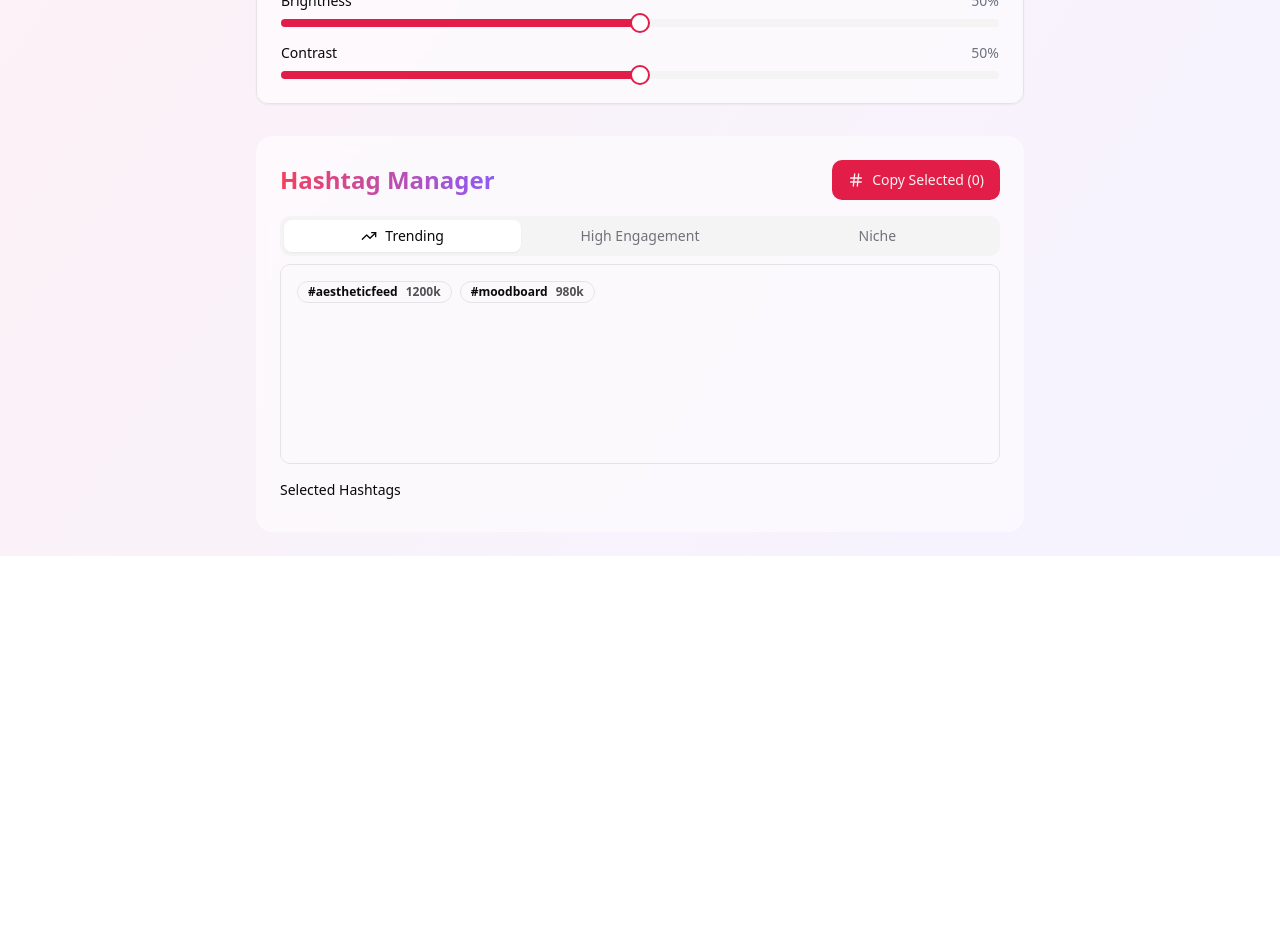
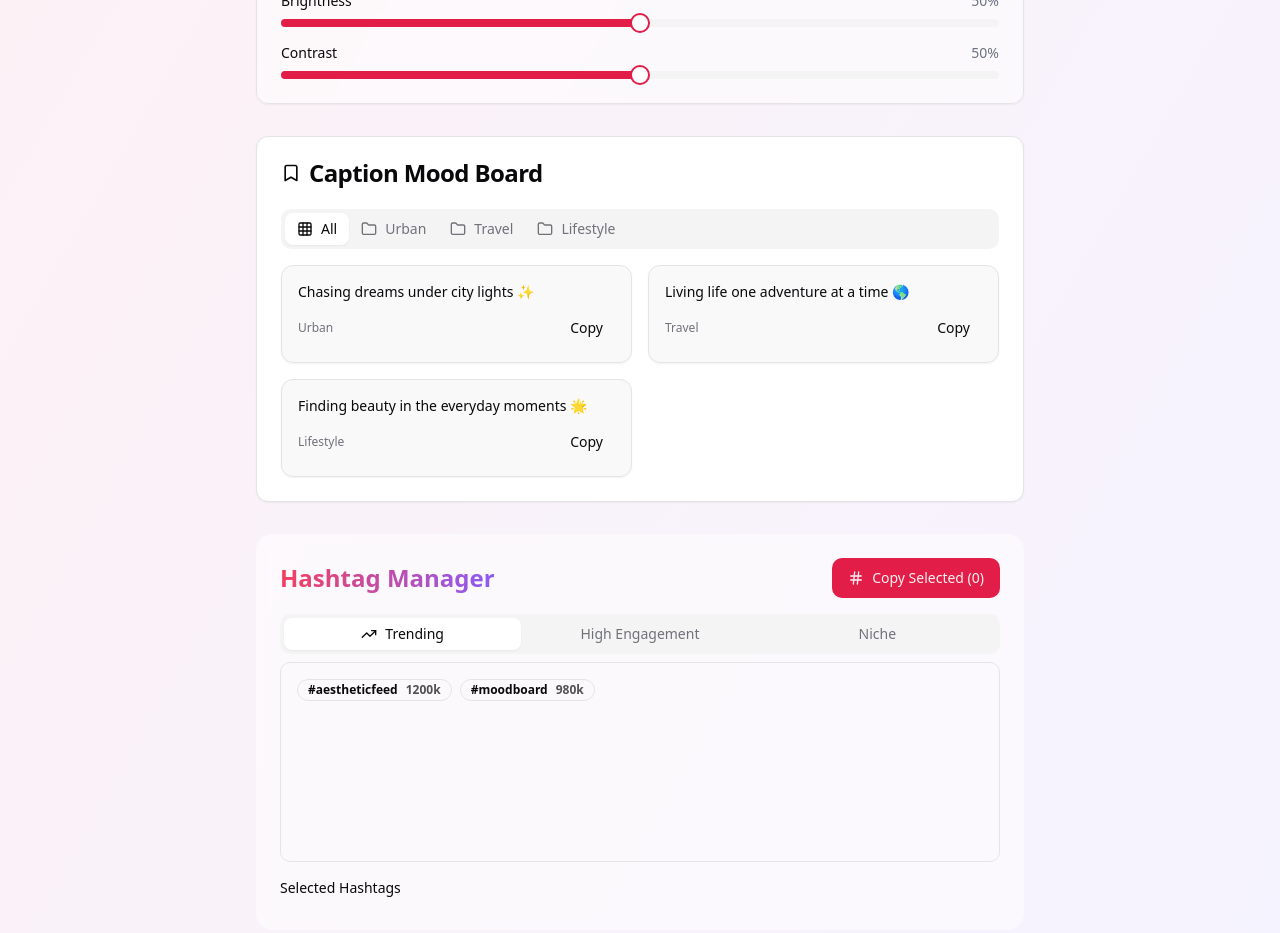
Before and after one commit to Sanjanabonagiri16/aestheticaverse, a React (Vite) app: page / in a window 1280 px wide. Shown: the part 1280-2213 px from the top of the page. Before the commit the page ends 1836 px from the top, so only its background shows below. Built offline with nearby package versions, Linux system fonts and the light colour scheme.

Commit message:
Add Caption Mood Board feature
Implement a dedicated section for users to save and categorize their favorite captions into customizable mood boards. This feature enhances user experience by allowing better organization and access to preferred captions.
[skip gpt_engineer]

```diff
--- /dev/null
+++ b/src/components/CaptionMoodBoard.tsx
@@ -0,0 +1,96 @@
+import { useState } from "react";
+import { Card, CardHeader, CardTitle, CardContent } from "@/components/ui/card";
+import { Tabs, TabsList, TabsTrigger, TabsContent } from "@/components/ui/tabs";
+import { Button } from "@/components/ui/button";
+import { Bookmark, Grid, Folder } from "lucide-react";
+import { toast } from "sonner";
+
+interface SavedCaption {
+  id: string;
+  text: string;
+  category: string;
+}
+
+export const CaptionMoodBoard = () => {
+  const [savedCaptions, setSavedCaptions] = useState<SavedCaption[]>([
+    {
+      id: "1",
+      text: "Chasing dreams under city lights ✨",
+      category: "Urban",
+    },
+    {
+      id: "2",
+      text: "Living life one adventure at a time 🌎",
+      category: "Travel",
+    },
+    {
+      id: "3",
+      text: "Finding beauty in the everyday moments 🌟",
+      category: "Lifestyle",
+    },
+  ]);
+
+  const categories = ["All", "Urban", "Travel", "Lifestyle"];
+
+  const handleSaveCaption = (caption: string, category: string) => {
+    const newCaption: SavedCaption = {
+      id: Date.now().toString(),
+      text: caption,
+      category,
+    };
+    setSavedCaptions([...savedCaptions, newCaption]);
+    toast.success("Caption saved to mood board!");
+  };
+
+  return (
+    <Card className="w-full">
+      <CardHeader>
+        <CardTitle className="flex items-center gap-2">
+          <Bookmark className="h-5 w-5" />
+          Caption Mood Board
+        </CardTitle>
+      </CardHeader>
+      <CardContent>
+        <Tabs defaultValue="All" className="w-full">
+          <TabsList className="w-full justify-start">
+            {categories.map((category) => (
+              <TabsTrigger key={category} value={category} className="gap-2">
+                {category === "All" ? <Grid className="h-4 w-4" /> : <Folder className="h-4 w-4" />}
+                {category}
+              </TabsTrigger>
+            ))}
+          </TabsList>
+
+          {categories.map((category) => (
+            <TabsContent key={category} value={category} className="mt-4">
+              <div className="grid grid-cols-1 md:grid-cols-2 gap-4">
+                {savedCaptions
+                  .filter((caption) => category === "All" || caption.category === category)
+                  .map((caption) => (
+                    <Card key={caption.id} className="bg-muted/50">
+                      <CardContent className="p-4">
+                        <p className="text-sm">{caption.text}</p>
+                        <div className="flex justify-between items-center mt-2">
+                          <span className="text-xs text-muted-foreground">{caption.category}</span>
+                          <Button
+                            variant="ghost"
+                            size="sm"
+                            onClick={() => {
+                              navigator.clipboard.writeText(caption.text);
+                              toast.success("Caption copied to clipboard!");
+                            }}
+                          >
+                            Copy
+                          </Button>
+                        </div>
+                      </CardContent>
+                    </Card>
+                  ))}
+              </div>
+            </TabsContent>
+          ))}
+        </Tabs>
+      </CardContent>
+    </Card>
+  );
+};
--- a/src/pages/Index.tsx
+++ b/src/pages/Index.tsx
@@ -8,6 +8,7 @@ import { FeedbackButton } from "@/components/FeedbackButton";
 import { EngagementPredictor } from "@/components/EngagementPredictor";
 import { OptimalTimePredictor } from "@/components/OptimalTimePredictor";
 import { PhotoEnhancer } from "@/components/PhotoEnhancer";
+import { CaptionMoodBoard } from "@/components/CaptionMoodBoard";
 import { Button } from "@/components/ui/button";
 import { BookmarkPlus } from "lucide-react";
 import { toast } from "sonner";
@@ -31,7 +32,6 @@ const Index = () => {
   };
 
   const handleFeedback = (isPositive: boolean) => {
-    // In a real implementation, this would send feedback to the backend
     console.log("Feedback received:", isPositive);
   };
 
@@ -84,6 +84,8 @@ const Index = () => {
 
         <PhotoEnhancer />
 
+        <CaptionMoodBoard />
+
         <HashtagManager />
       </div>
     </div>
```
